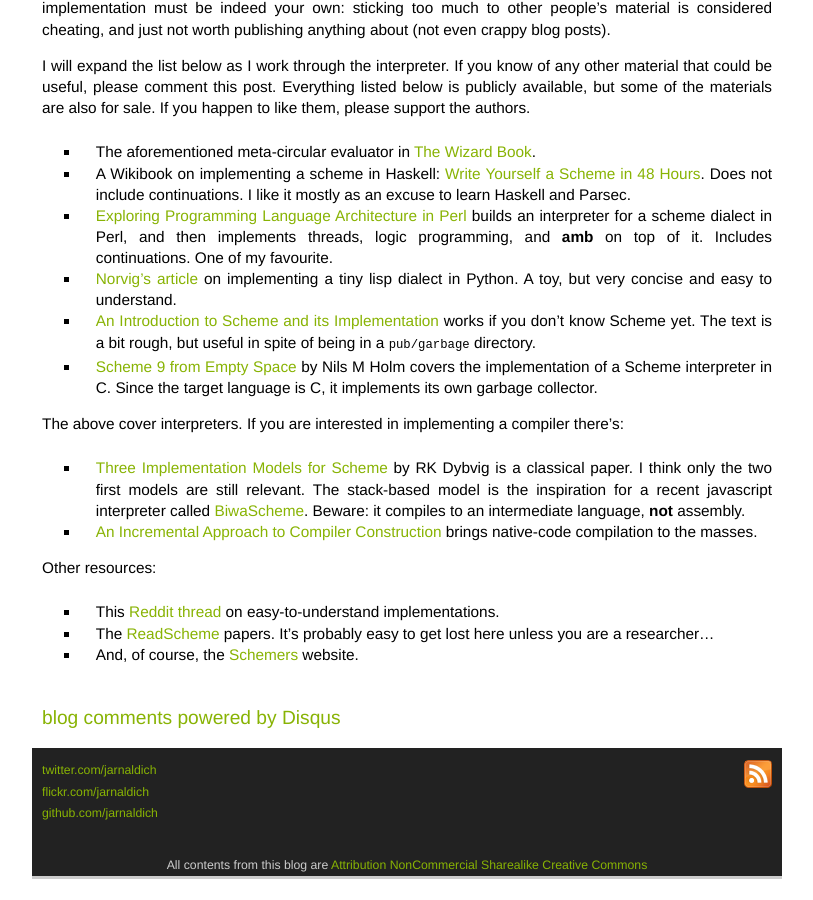
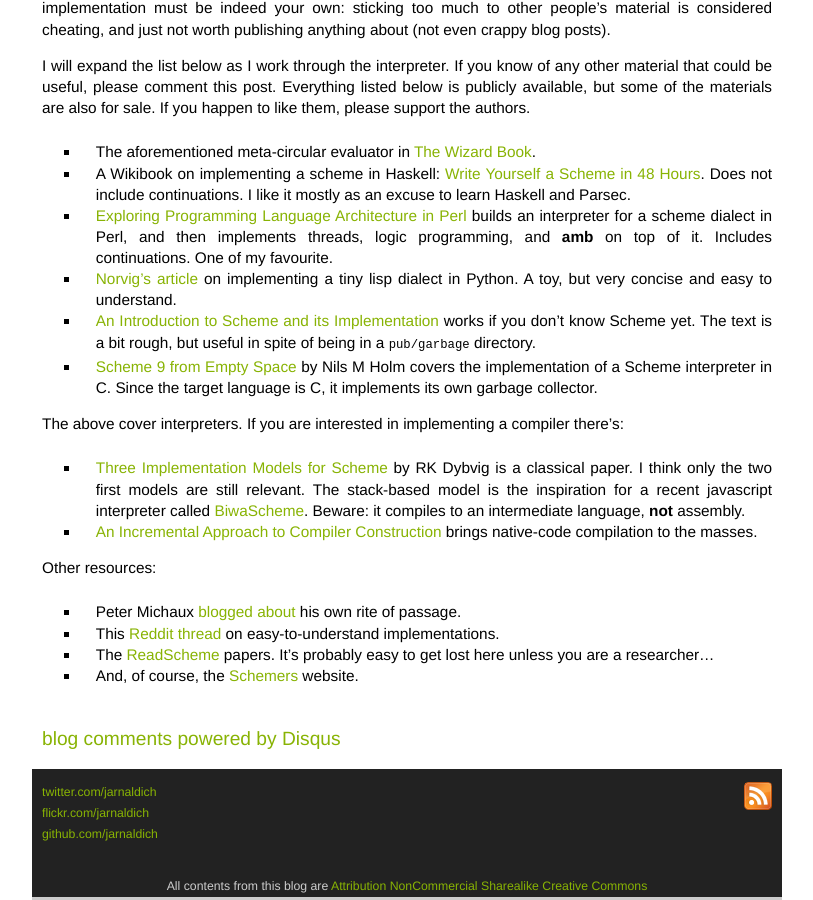
Before and after one commit to jarnaldich/jarnaldich.github.com, a Jekyll site: the page built from _posts/2011-12-23-scheme-as-a-rite-of-passage.markdown, in a window 1280 px wide and 900 px high, scrolled down 1374 px. Shown: the whole window, without its empty margins (233-1046 px from the left). Built offline with Jekyll 4.4.1, drawn with Linux system fonts in a browser that asks for light colours; comment, search, counter and statistics services are not loaded; before the commit the page ends 2253 px from its top, so only the background shows below that.

Commit message:
Added new reference

```diff
--- a/_posts/2011-12-23-scheme-as-a-rite-of-passage.markdown
+++ b/_posts/2011-12-23-scheme-as-a-rite-of-passage.markdown
@@ -97,6 +97,9 @@ The above cover interpreters. If you are interested in implementing a compiler t
 
 Other resources:
 
+- Peter Michaux
+  [blogged about](http://michaux.ca/articles/scheme-from-scratch-introduction)
+  his own rite of passage.
 - This [Reddit thread](http://www.reddit.com/r/scheme/comments/fvbjr/question_which_scheme_implementation_has_a_better/) on easy-to-understand implementations.
 - The [ReadScheme](http://readscheme.org/) papers. It's probably easy to get lost here unless you are a researcher...
 - And, of course, the [Schemers](http://www.schemers.org) website.
```
